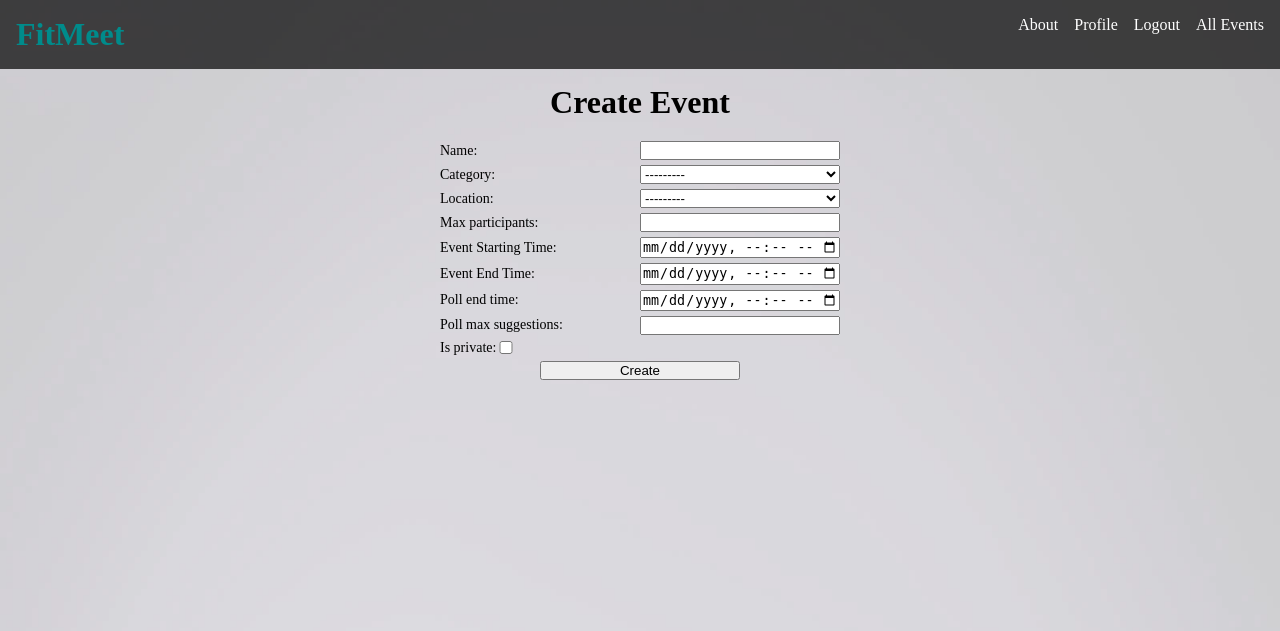
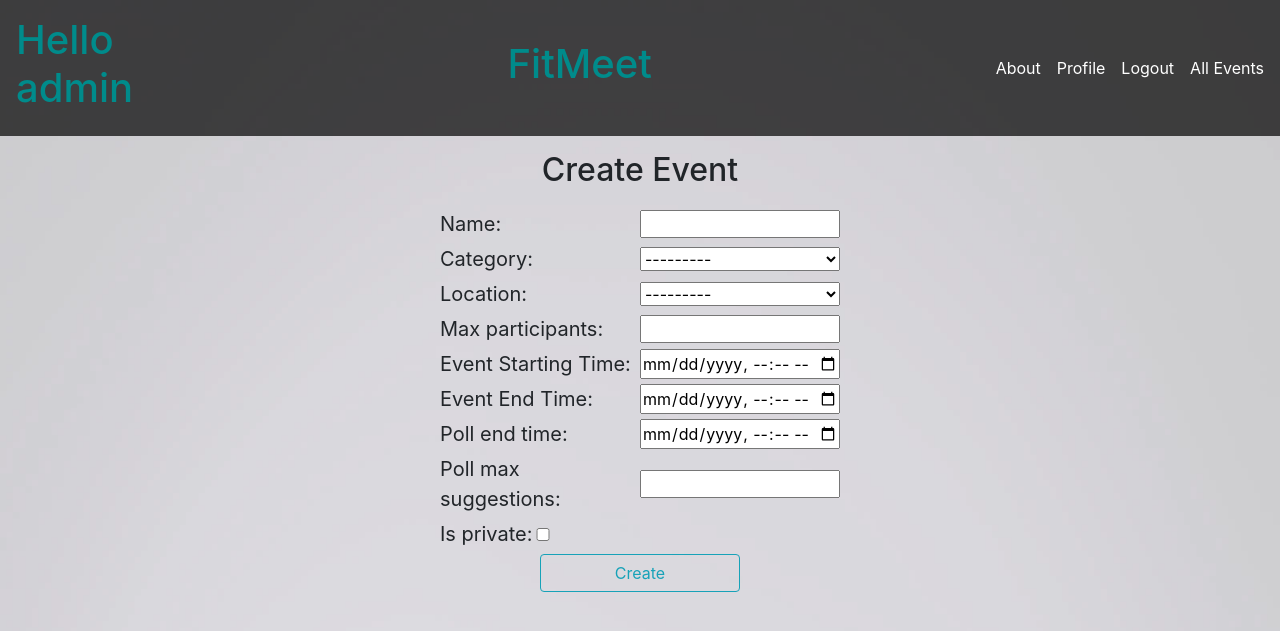
Before and after one commit to rotem2022/FitMeet, a Django app: page /3/event/create/ in a window 1280 px wide. Shown: the top 631 px of the page. Run offline with Django 4.2, Linux system fonts and the light colour scheme; a user stored in the database is signed in; data comes from the database, SQL or seed files in the repository; some libraries are stand-ins or nearby versions.

Commit message:
Design changes:
Adding user name to the header,
Making same font on all pages,
Remove dots in event info page,
Buttons design in event info and event create pages.

Signed-off-by: Daniel Senderovych <danielsen@mta.ac.il>

```diff
--- a/event/templates/event/create_event.html
+++ b/event/templates/event/create_event.html
@@ -1,5 +1,9 @@
 {% extends 'base.html' %}
 {% block content %}
+<head>
+    <!-- Bootstrap CSS -->
+    <link rel="stylesheet" href="https://maxcdn.bootstrapcdn.com/bootstrap/4.0.0/css/bootstrap.min.css" integrity="sha384-Gn5384xqQ1aoWXA+058RXPxPg6fy4IWvTNh0E263XmFcJlSAwiGgFAW/dAiS6JXm" crossorigin="anonymous">
+</head>
 <div class="create-event-form-header">
     <h2>Create Event</h2>
 </div>
@@ -13,7 +17,7 @@
         </div>
         {% endfor %}
         <div class="btn-container">
-            <button type="submit">Create</button>
+            <button class="btn btn-outline-info" type="submit">Create</button>
         </div>
         {% if error %}
         <label class="error-label">{{error}}</label>
--- a/static_home_page/static/web_page_css.css
+++ b/static_home_page/static/web_page_css.css
@@ -10,6 +10,7 @@ body {
   background-image: url("Background.webp");
   background-repeat: no-repeat;
   background-size: cover;
+  font-family: 'Poppins', sans-serif;
 }
 
 /* Style the header */
@@ -244,10 +245,14 @@ p {
 
 .create-event-form-header {
   margin: 15px;
+  font-size: 2rem;
+  transform: translateX(0px);
+  animation: float 1s ease-out;
 }
 
 .create-event-form-container {
   margin: 20px;
+
 }
 
 .create-event-form>div {
@@ -259,7 +264,7 @@ p {
 
 .create-event-form>div>label {
   font-weight: normal;
-  font-size: 14px;
+  font-size: 20px;
   margin: 0;
 }
 
--- a/static_home_page/templates/base.html
+++ b/static_home_page/templates/base.html
@@ -6,7 +6,6 @@
     <meta charset="UTF-8">
     <meta http-equiv="X-UA-Compatible" content="IE=edge">
     <meta name="viewport" content="width=device-width, initial-scale=1.0">
-    <title>FitMeet</title>
     <link rel="stylesheet" href="{% static 'web_page_css.css' %}">
     <link rel="preconnect" href="https://fonts.googleapis.com">
     <link rel="preconnect" href="https://fonts.gstatic.com" crossorigin>
@@ -14,8 +13,17 @@
 </head>
 
 <body>
-    <header>
-        <h1 style="color: darkcyan;">FitMeet</h1>
+    <header style="display: flex; justify-content: space-between; align-items: center;">
+        <div style="color: darkcyan; flex: 0.2; text-align: left;">
+            {% if user.is_authenticated %}
+                <h1>Hello {{ user }}</h1>
+            {% endif %}
+        </div>
+
+        <div style="color: darkcyan; text-align: center;">
+            <h1>FitMeet</h1>
+        </div>
+
         <nav>
             <ul>
                 <li><a href="/">About</a></li>
```
Also changed, not shown: event/templates/event/event_info.html (+29 -18 lines).
